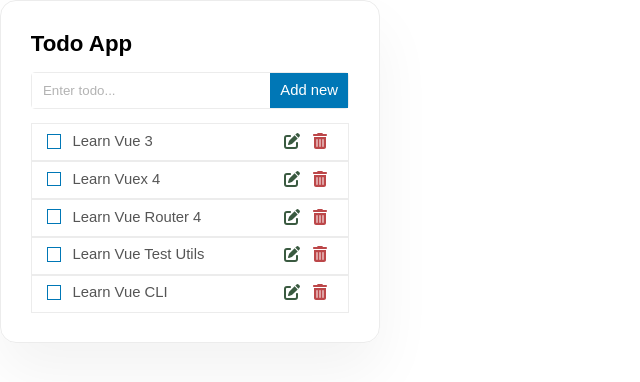
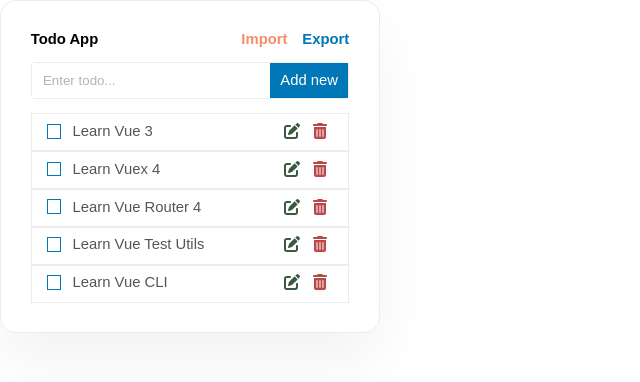
Before and after one commit to seriiserii825/todo-extension, a Vue app: page / in a window 1280 px wide. Shown: the top 382 px of the page, without its empty margins (0-640 px from the left). Built offline with nearby package versions, Linux system fonts and the light colour scheme.

Commit message:
feat: export

```diff
--- a/src/App.vue
+++ b/src/App.vue
@@ -1,10 +1,35 @@
 <script setup lang="ts">
 import Search from "./components/popups/Search.vue";
 import List from "./components/popups/List.vue";
+import { usePopupStore } from "./stores/popup-store";
+
+const popup_store = usePopupStore();
+
+function onExport() {
+  console.log(popup_store.list, "popup_store.list");
+  const blob = new Blob([JSON.stringify(popup_store.list)], {
+    type: "application/json",
+  });
+  const url = URL.createObjectURL(blob);
+  const file_name = `export.json`;
+  //@ts-ignore
+  chrome.downloads.download({
+    url: url,
+    filename: file_name,
+    saveAs: true,
+  });
+}
+function onImport() {
+  //
+}
 </script>
 <template>
   <div class="popup">
-    <header class="popup__header">Todo App</header>
+    <header class="popup__header">
+      <span class="popup__title">Todo App</span>
+      <a href="#" @click.prevent="onImport" class="popup__link">Import</a>
+      <a href="#" @click.prevent="onExport" class="popup__link">Export</a>
+    </header>
     <div class="popup__search">
       <Search />
     </div>
@@ -23,9 +48,23 @@
 }
 .popup {
   &__header {
+    display: flex;
+    justify-content: space-between;
+    align-items: center;
     margin-bottom: 1.6rem;
-    font-size: 2.4rem;
+    font-size: 1.6rem;
     font-weight: bold;
+  }
+  &__title {
+    margin-right: auto;
+  }
+  &__link {
+    margin-left: 1.6rem;
+    text-decoration: none;
+    color: var(--contrast);
+    &:last-of-type {
+      color: var(--accent);
+    }
   }
   &__search {
     margin-bottom: 1.6rem;
--- a/src/scss/variables.scss
+++ b/src/scss/variables.scss
@@ -1,7 +1,7 @@
 :root {
   --accent: #0077b6;
   --accent-hover: #025987;
-  --contrast: #10C400;
+  --contrast: #f78c6c;
   --contrast-hover: #0db300;
   --font-1: "Manrope", sans-serif;
 }
```
